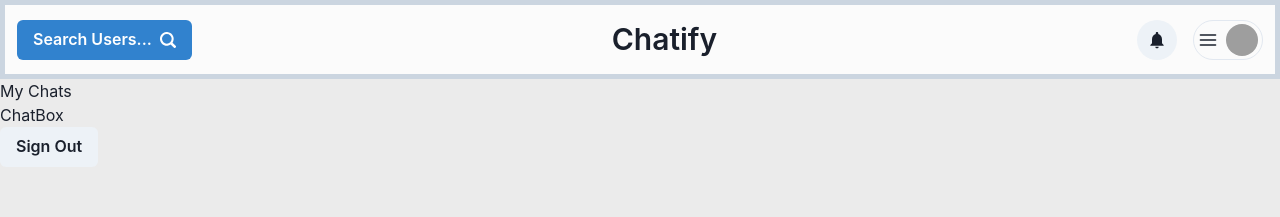
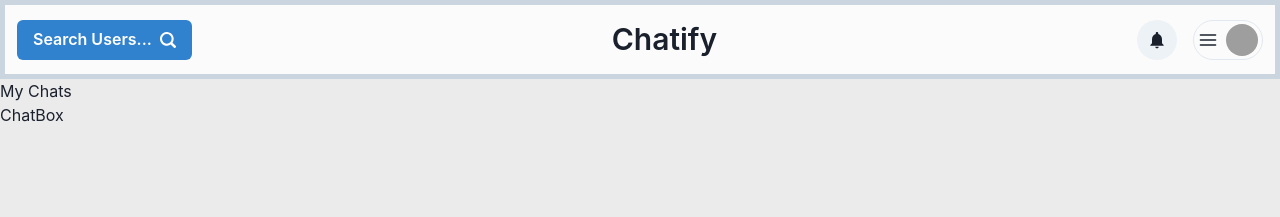
Before and after one commit to abhishekroy8475/mern-chat-app, a React (Vite) app in the folder client/: page /chats in a window 1280 px wide. Shown: the top 217 px of the page. Built offline with nearby package versions, Linux system fonts and the light colour scheme; grey boxes are pictures that could not be loaded.

Commit message:
code clean up

```diff
--- a/client/src/pages/ChatsPage.jsx
+++ b/client/src/pages/ChatsPage.jsx
@@ -1,13 +1,7 @@
-import { Box, Button } from "@chakra-ui/react";
-import { useNavigate } from "react-router-dom";
+import { Box } from "@chakra-ui/react";
 import Navbar from "../components/chats/navbar/Navbar";
 
 const ChatsPage = () => {
-  const navigate = useNavigate();
-  const handler = () => {
-    localStorage.removeItem("userInfo");
-    navigate("/");
-  };
   return (
     <>
       <Navbar />
@@ -15,7 +9,6 @@
         <Box>My Chats</Box>
         <Box>ChatBox</Box>
       </Box>
-      <Button onClick={handler}>Sign Out</Button>
     </>
   );
 };
```
